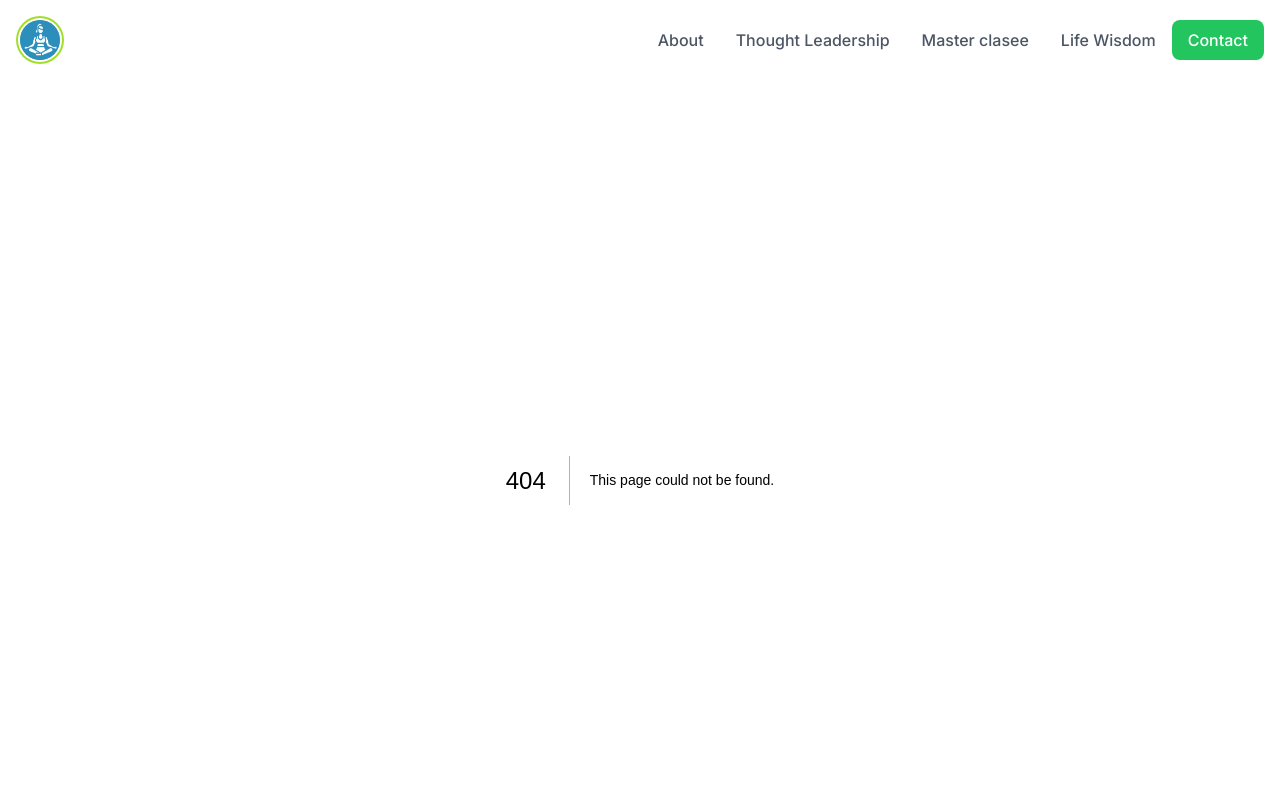
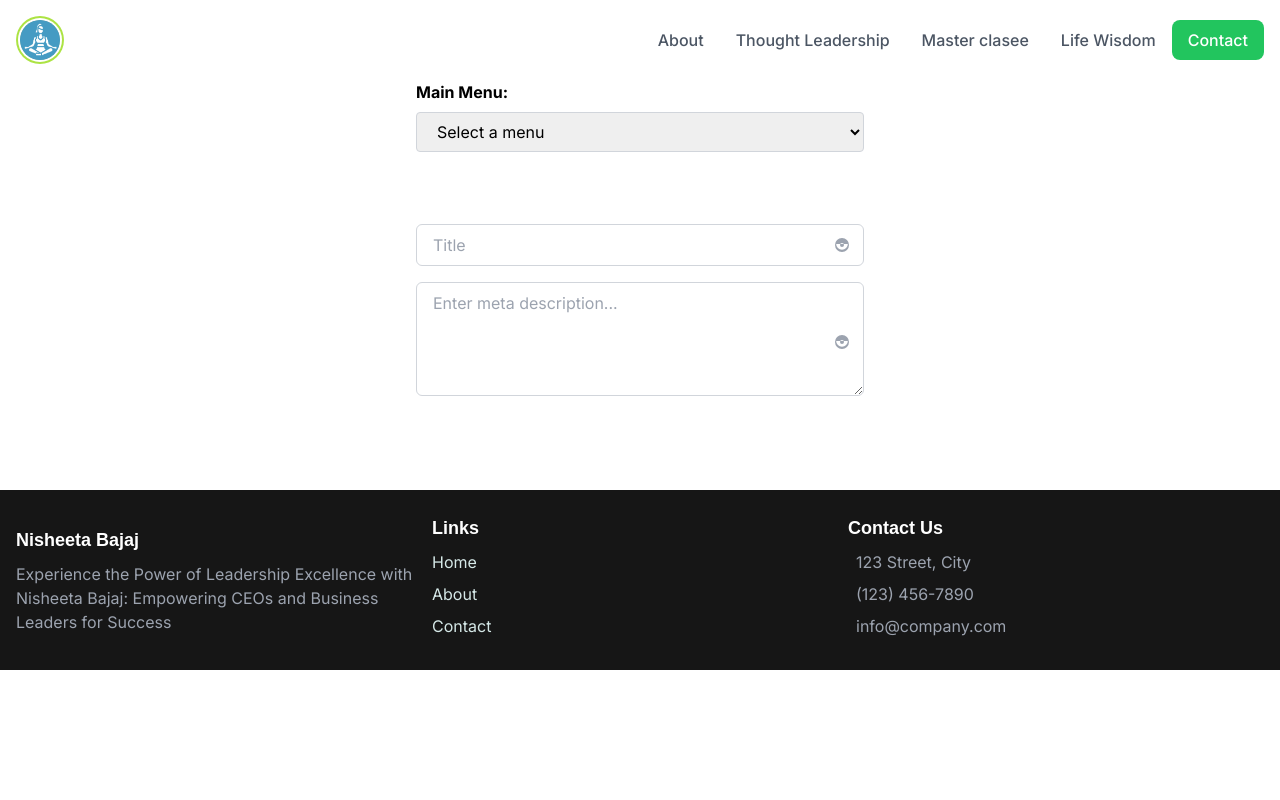
Before and after one commit to kapish33/deploynisitadidi, a Next.js app: page /backend/blogs/add in a window 1280 px wide. Before the commit this address had no page. Shown: the top 800 px of the page. Built offline with nearby package versions, Linux system fonts and the light colour scheme.

Commit message:
bakend steup

```diff
--- /dev/null
+++ b/pages/backend/blogs/add/index.jsx
@@ -0,0 +1,57 @@
+import React, { useState } from 'react';
+import { formMenuData } from '../../../../utils/form/menuData';
+import DropdownMenu from '../../../../src/components/form/PageSelectorDropdown';
+import FancyInputBox from '../../../../src/components/form/FancyInput';
+
+const backend = () => {
+  // const data = formMenuData;
+  const [formData, setFormData] = useState({
+    route: '',
+    title: '',
+    paragraph: '',
+  });
+
+  const pagesAndSubPages = (menu, subMenu) => {
+    setFormData((prevFormData) => ({
+      ...prevFormData,
+      route: menu + '/' + subMenu,
+    }));
+  };
+
+  console.log('formData', formData);
+  return (
+    <div>
+      {/* DropdownMenu is not needed in Update as it already had route  */}
+      <DropdownMenu
+        willSendYouBackTheSElectedMenuAndSubMenu={pagesAndSubPages}
+      />
+      <br />
+      <br />
+      {/* this is taking some input */}
+      <FancyInputBox
+        selector={'title'}
+        placeHolder='Title'
+        inputType='text'
+        initialValue={formData?.title}
+        formData={formData}
+        formUpdater={setFormData}
+      />
+
+      <FancyInputBox
+        selector={'paragraph'}
+        placeHolder='Enter meta description...'
+        inputType='text'
+        initialValue={formData?.paragraph}
+        formData={formData}
+        formUpdater={setFormData}
+        textArea
+      />
+
+      {/* IsHeroSection */}
+      {/* Paragraph's */}
+      {/* is Cources Array */}
+    </div>
+  );
+};
+
+export default backend;
--- /dev/null
+++ b/pages/backend/blogs/update/index.jsx
@@ -0,0 +1,7 @@
+import React from 'react';
+
+const index = () => {
+  return <div>index</div>;
+};
+
+export default index;
--- /dev/null
+++ b/src/components/form/FancyInput/index.jsx
@@ -0,0 +1,62 @@
+import React, { useState } from 'react';
+
+const FancyInputBox = ({
+  placeHolder,
+  inputType,
+  initialValue,
+  selector,
+  formData,
+  formUpdater,
+  textArea,
+}) => {
+  const [inputValue, setInputValue] = useState(initialValue);
+
+  const handleInputChange = (e) => {
+    const value = e.target.value;
+    setInputValue(value);
+    formUpdater({ ...formData, [selector]: value });
+  };
+
+  return (
+    <div className='mx-auto max-w-md py-2'>
+      <div className='relative'>
+        {!textArea && (
+          <input
+            type={inputType}
+            onChange={handleInputChange}
+            placeholder={placeHolder}
+            value={inputValue}
+            className='w-full rounded-md border border-gray-300 px-4 py-2 focus:border-blue-500 focus:outline-none'
+          />
+        )}
+
+        {textArea && (
+          <textarea
+            value={inputValue}
+            onChange={handleInputChange}
+            placeholder={placeHolder}
+            rows={4}
+            className='resize-vertical w-full rounded-md border border-gray-300 px-4 py-2 focus:border-blue-500 focus:outline-none'
+          />
+        )}
+        <div className='absolute top-0 right-0 flex h-full items-center pr-3'>
+          <span className='cursor-pointer text-gray-400 hover:text-gray-600'>
+            <svg
+              xmlns='http://www.w3.org/2000/svg'
+              className='h-5 w-5'
+              viewBox='0 0 20 20'
+              fill='currentColor'>
+              <path
+                fillRule='evenodd'
+                d='M10 3a7 7 0 100 14 7 7 0 000-14zM4.172 9H15.83a5 5 0 11-11.657 0zM10 12a2 2 0 100-4 2 2 0 000 4z'
+                clipRule='evenodd'
+              />
+            </svg>
+          </span>
+        </div>
+      </div>
+    </div>
+  );
+};
+
+export default FancyInputBox;
--- /dev/null
+++ b/src/components/form/PageSelectorDropdown/index.jsx
@@ -0,0 +1,85 @@
+import React, { useState } from 'react';
+import { formMenuData } from '../../../../utils/form/menuData';
+
+const DropdownMenu = ({ willSendYouBackTheSElectedMenuAndSubMenu }) => {
+  const menuData = formMenuData;
+  const [selectedOption, setSelectedOption] = useState({
+    menu: '',
+    subMenu: '',
+  });
+
+  const handleMenuChange = (e) => {
+    const selectedMenu = e.target.value;
+    setSelectedOption((prevOption) => ({
+      menu: selectedMenu,
+      subMenu: '',
+    }));
+  };
+
+  const handleSubMenuChange = (e) => {
+    const selectedSubMenu = e.target.value;
+    setSelectedOption((prevOption) => ({
+      ...prevOption,
+      subMenu: selectedSubMenu,
+    }));
+    willSendYouBackTheSElectedMenuAndSubMenu(
+      formMenuData[selectedOption.menu].value,
+      selectedSubMenu
+    );
+  };
+
+  return (
+    <div className='max-w-md mx-auto'>
+      <div className='mb-4'>
+        <label htmlFor='menu' className='block mb-2 font-bold'>
+          Main Menu:
+        </label>
+        <select
+          id='menu'
+          name='menu'
+          value={selectedOption.menu}
+          onChange={handleMenuChange}
+          className='w-full px-4 py-2 border border-gray-300 rounded focus:outline-none focus:border-blue-500'>
+          <option value=''>Select a menu</option>
+          {Object.keys(menuData).map((menu) => (
+            <option key={menu} value={menu}>
+              {menu}
+            </option>
+          ))}
+        </select>
+      </div>
+      {selectedOption.menu && (
+        <div className='mb-4'>
+          <label htmlFor='subMenu' className='block mb-2 font-bold'>
+            Sub Menu:
+          </label>
+          <select
+            id='subMenu'
+            name='subMenu'
+            value={selectedOption.subMenu}
+            onChange={handleSubMenuChange}
+            className='w-full px-4 py-2 border border-gray-300 rounded focus:outline-none focus:border-blue-500'>
+            <option value=''>Select a sub menu</option>
+            {Object.keys(menuData[selectedOption.menu].subMenu).map(
+              (subMenu) => (
+                <option
+                  key={subMenu}
+                  value={menuData[selectedOption.menu].subMenu[subMenu]}>
+                  {subMenu}
+                </option>
+              )
+            )}
+          </select>
+        </div>
+      )}
+      {/* {selectedOption.subMenu && (
+        <div>
+          <p>Selected Menu: {selectedOption.menu}</p>
+          <p>Selected Sub Menu: {selectedOption.subMenu}</p>
+        </div>
+      )} */}
+    </div>
+  );
+};
+
+export default DropdownMenu;
--- /dev/null
+++ b/utils/form/menuData.js
@@ -0,0 +1,43 @@
+import { siteRoutes } from '../sitePaths';
+
+export const formMenuData = {
+  'Thought Leadership': {
+    value: siteRoutes.landingPagesNav['Thought Leadership'],
+    subMenu: {
+      'Energy Leadership': siteRoutes.landingPagesNav['Energy Leadership'],
+      'Leadership Agility Quotient':
+        siteRoutes.landingPagesNav['Leadership Agility Quotient'],
+      'Blocks to Change - Obstacles to success':
+        siteRoutes.landingPagesNav['Blocks to Change - Obstacles to success'],
+      'Silent Secrets of Accelerated Growth of Organizations':
+        siteRoutes.landingPagesNav[
+          'Silent Secrets of Accelerated Growth of Organizations'
+        ],
+    },
+  },
+  'Master classes': {
+    value: siteRoutes.landingPagesNav['Master classes'],
+    subMenu: {
+      'Gold standard leader':
+        siteRoutes.landingPagesNav['Gold standard leader'],
+      'Block Busters': siteRoutes.landingPagesNav['Block Busters'],
+      'Gold Standard Leadership':
+        siteRoutes.landingPagesNav['Gold Standard Leadership'],
+      'Creating a Dream Team':
+        siteRoutes.landingPagesNav['Creating a Dream Team'],
+      'Hidden Pillar of Breakthrough Growth':
+        siteRoutes.landingPagesNav['Hidden Pillar of Breakthrough Growth'],
+      Other: siteRoutes.landingPagesNav.Other,
+    },
+  },
+  'Life Wisdom': {
+    value: siteRoutes.landingPagesNav['Life Wisdom'],
+    subMenu: {
+      'Energy & Time': siteRoutes.landingPagesNav['Energy & Time'],
+      'Mind and Body': siteRoutes.landingPagesNav['Mind and Body'],
+      'Secrets Of Breath': siteRoutes.landingPagesNav['Secrets Of Breath'],
+      'Reboot & Recharge': siteRoutes.landingPagesNav['Reboot & Recharge'],
+      'Meaning & Purpose': siteRoutes.landingPagesNav['Meaning & Purpose'],
+    },
+  },
+};
```
